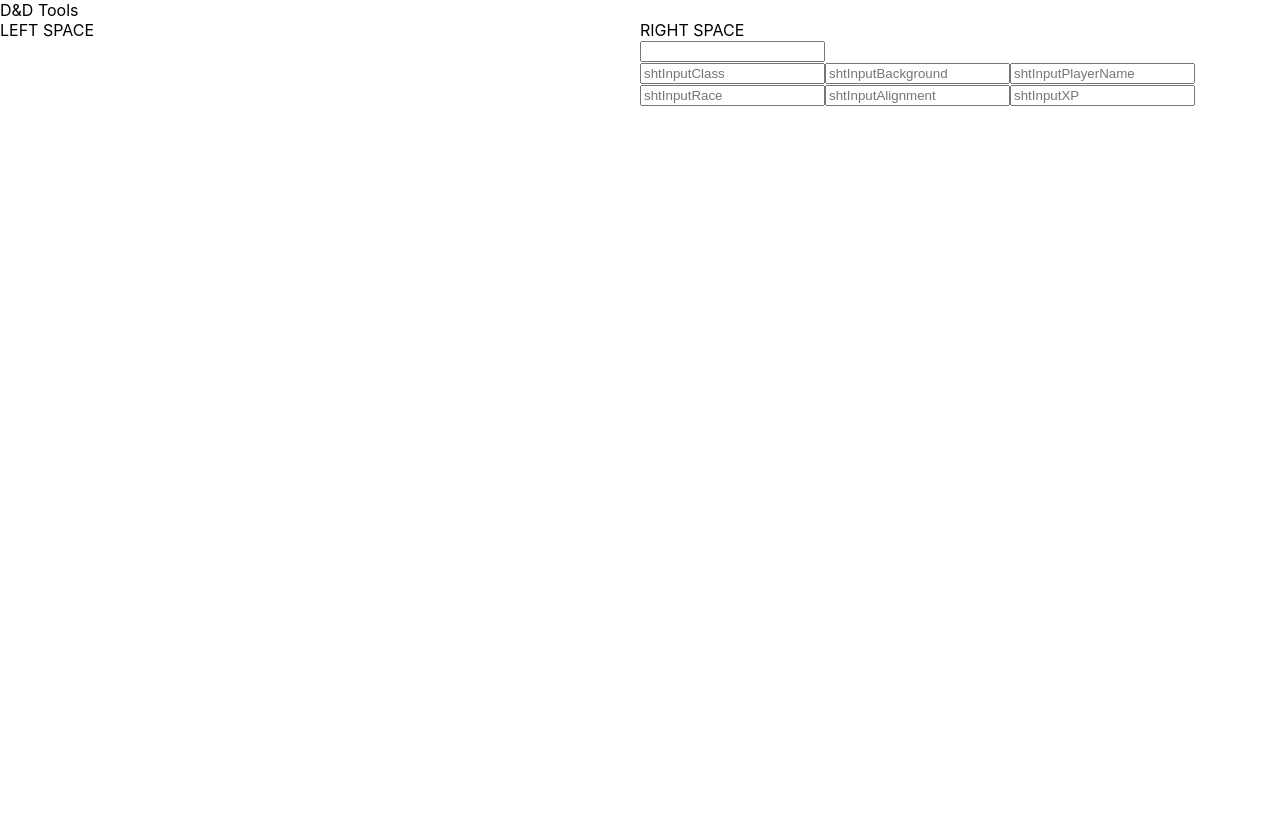
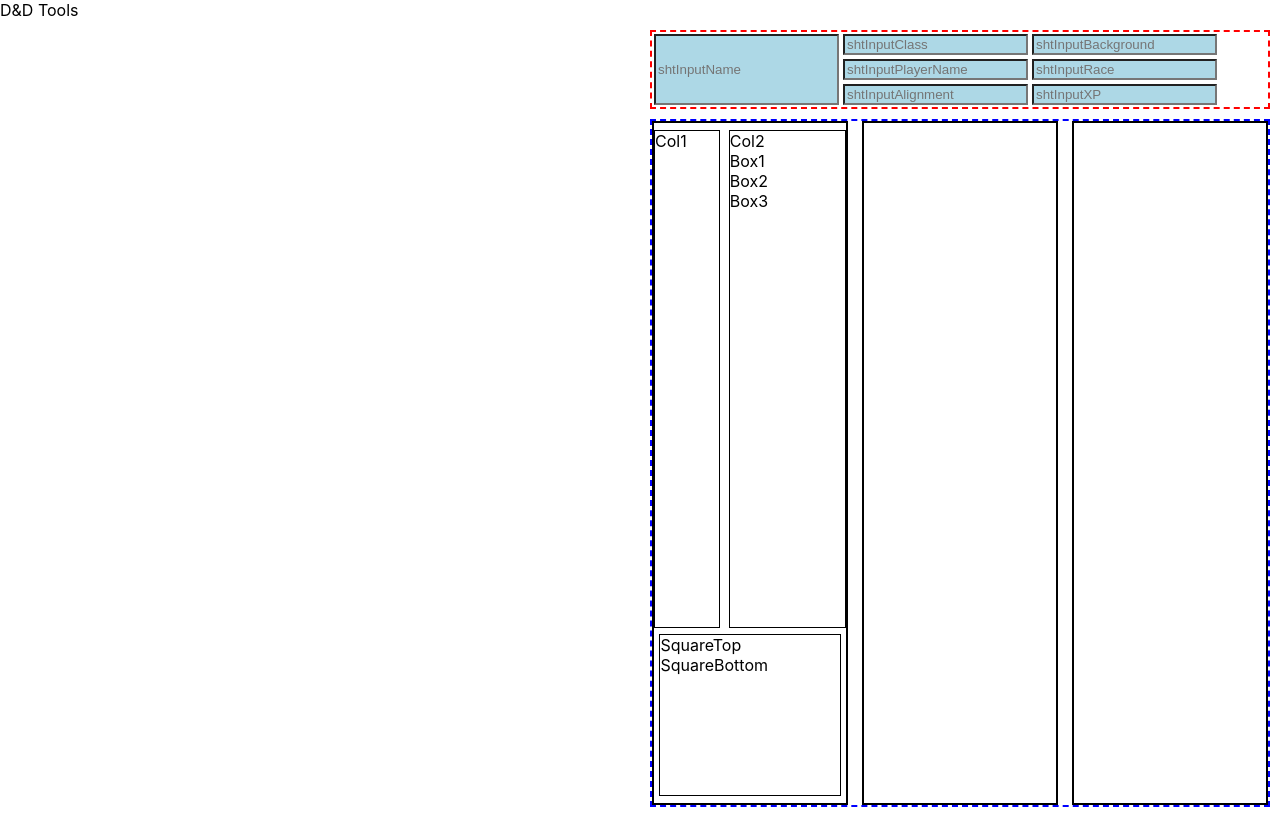
Before and after one commit to zach-morris-txt/DnD-Tool, a React (Create React App) app in the folder dnd-tools/: page / in a window 1280 px wide. Built offline with nearby package versions, Linux system fonts and the light colour scheme.

Commit message:
Provide skeleton structure for character sheet

```diff
--- a/dnd-tools/src/App.css
+++ b/dnd-tools/src/App.css
@@ -9,6 +9,59 @@
 .leftCOl {
   width: 50vw;
 }
+
 .rightCol {
   width: 50vw;
 }
+.charShtTop {
+  display: flex;
+  margin: 10px;
+  border: 2px red dashed;
+}
+.shtInput {
+  margin: 2px;
+  background: lightblue;
+}
+.shtInputName {
+  width: 20vw;
+}
+
+.charShtBody {
+  display: flex;
+  justify-content: space-between;
+  margin: 10px;
+  border: 2px blue dashed;
+}
+.charShtCols {
+  height: 85vh;
+  width: 15vw;
+  border: 2px black solid;
+}
+
+.charShtColLeft {
+  display: flex;
+  flex-direction: column;
+  justify-content: center;
+  align-items: center;
+}
+.charShtLeftTop {
+  display: flex;
+  justify-content: space-between;
+  height: 63vh;
+  width: 15vw;
+}
+.colLeftCol1 {
+  height: 62vh;
+  width: 5vw;
+  border: 1px black solid;
+}
+.colLeftCol2 {
+  height: 62vh;
+  width: 9vw;
+  border: 1px black solid;
+}
+.colLeftBottom {
+  height: 20vh;
+  width: 14vw;
+  border: 1px black solid;
+}
--- a/dnd-tools/src/App.js
+++ b/dnd-tools/src/App.js
@@ -1,3 +1,4 @@
+import CharacterSheet from './components/character-sheet-form';
 import './App.css';
 
 function App() {
@@ -5,25 +6,8 @@
     <div className="App">
       <header>D&D Tools</header>
       <div className="homeCol">
-        <div className="leftCol">LEFT SPACE</div>
-        <div className="rightCol">RIGHT SPACE
-          <div className="charShtTop">
-            <input type="text" className="shtInputName" />
-            <div>
-            <input type="text" placeholder="shtInputClass" className="shtInputClass" />
-            <input type="text" placeholder="shtInputBackground" className="shtInputBackground" />
-            <input type="text" placeholder="shtInputPlayerName" className="shtInputPlayerName" />
-            <input type="text" placeholder="shtInputRace" className="shtInputRace" />
-            <input type="text" placeholder="shtInputAlignment" className="shtInputAlignment" />
-            <input type="text" placeholder="shtInputXP" className="shtInputXP" />
-            </div>
-          </div>
-          <div className="charShtCols">
-            <div className="charShtColLeft"></div>
-            <div className="charShtColMid"></div>
-            <div className="charShtColRight"></div>
-          </div>
-        </div>
+        <div className="leftCol"></div>
+        <CharacterSheet />
       </div>
     </div>
   );
--- /dev/null
+++ b/dnd-tools/src/components/character-sheet-form.js
@@ -0,0 +1,28 @@
+import '../App.css';
+import CharShtLeft from './charsht-left';
+import CharShtMid from './charsht-mid';
+import CharShtRight from './charsht-right';
+
+
+export default function CharacterSheet() {
+    return (
+        <div className="rightCol">
+          <div className="charShtTop">
+            <input type="text" placeholder="shtInputName" className="shtInput shtInputName" />
+            <div>
+              <input type="text" placeholder="shtInputClass" className="shtInput shtInputClass" />
+              <input type="text" placeholder="shtInputBackground" className="shtInput shtInputBackground" />
+              <input type="text" placeholder="shtInputPlayerName" className="shtInput shtInputPlayerName" />
+              <input type="text" placeholder="shtInputRace" className="shtInput shtInputRace" />
+              <input type="text" placeholder="shtInputAlignment" className="shtInput shtInputAlignment" />
+              <input type="text" placeholder="shtInputXP" className="shtInput shtInputXP" />
+            </div>
+          </div>
+          <div className="charShtBody">
+            <CharShtLeft />
+            <CharShtMid />
+            <CharShtRight />
+          </div>
+        </div>
+    )
+}
--- /dev/null
+++ b/dnd-tools/src/components/charsht-left.js
@@ -0,0 +1,21 @@
+import '../App.css';
+
+
+export default function CharShtLeft() {
+    return (
+        <div className="charShtCols charShtColLeft">
+              <div className="charShtLeftTop">
+                <div className="colLeftCol1">Col1</div>
+                <div className="colLeftCol2">Col2
+                  <div>Box1</div>
+                  <div>Box2</div>
+                  <div>Box3</div>
+                </div>
+              </div>
+              <div className="colLeftBottom">
+                <div>SquareTop</div>
+                <div>SquareBottom</div>
+              </div>
+            </div>
+    )
+}
--- /dev/null
+++ b/dnd-tools/src/components/charsht-mid.js
@@ -0,0 +1,12 @@
+import '../App.css';
+
+
+export default function CharShtMid() {
+    return (
+        <div className="charShtCols charShtColMid">
+            <div className=""></div>
+            <div className=""></div>
+            <div className=""></div>
+        </div>
+    )
+}
--- /dev/null
+++ b/dnd-tools/src/components/charsht-right.js
@@ -0,0 +1,11 @@
+import '../App.css';
+
+
+export default function CharShtRight() {
+    return (
+        <div className="charShtCols charShtColRight">
+            <div className=""></div>
+            <div className=""></div>
+        </div>
+    )
+}
```
